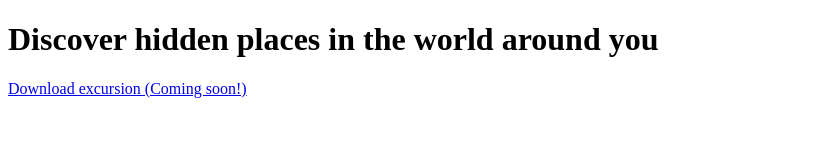
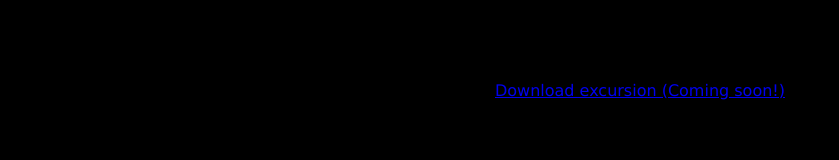
Before and after one commit to c0dezz/excursion, a plain HTML site: page index.html in a window 1280 px wide. Shown: the whole page, without its empty margins (0-839 px from the left). Drawn offline with Linux system fonts and the light colour scheme; files that its build step writes are made by us from their sources.

Commit message:
added body style

```diff
--- a/CSS/styles.css
+++ b/CSS/styles.css
@@ -0,0 +1,5 @@
+body {
+    background-color: black;
+    text-align: center;
+    font-family: Verdana, Geneva, Tahoma, sans-serif;
+}
--- a/index.html
+++ b/index.html
@@ -5,7 +5,7 @@
     <meta name="viewport" content="width=device-width, initial-scale=1.0">
     <meta http-equic="X-UA-Compatible" content="ie-edge">
     <title>Excursion</title>
-    <link rel="stylesheet" type="text/css" href="Resources/styles.css">
+    <link rel="stylesheet" type="text/css" href="CSS/styles.css">
     </head>
 
 <body>
```
